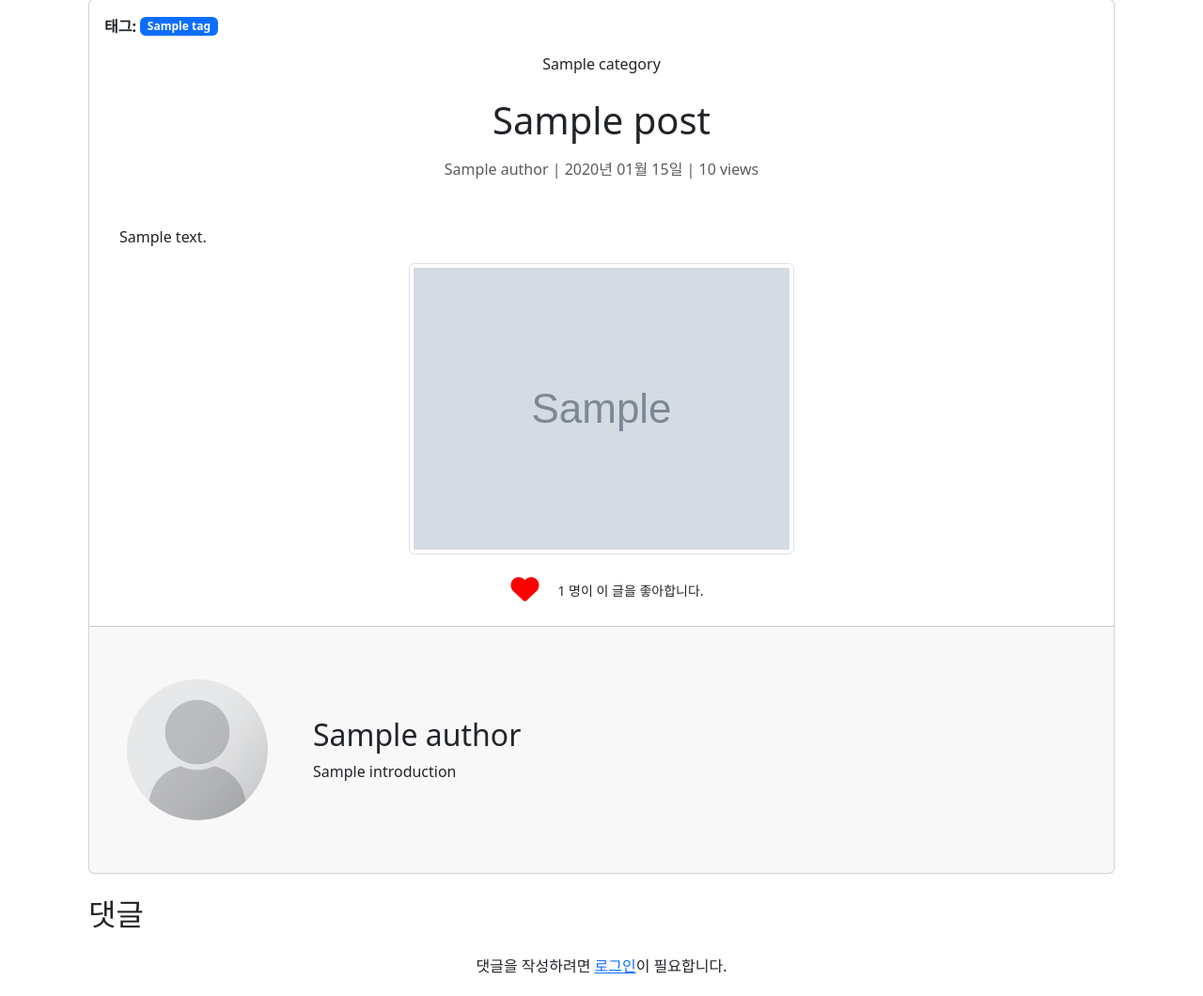
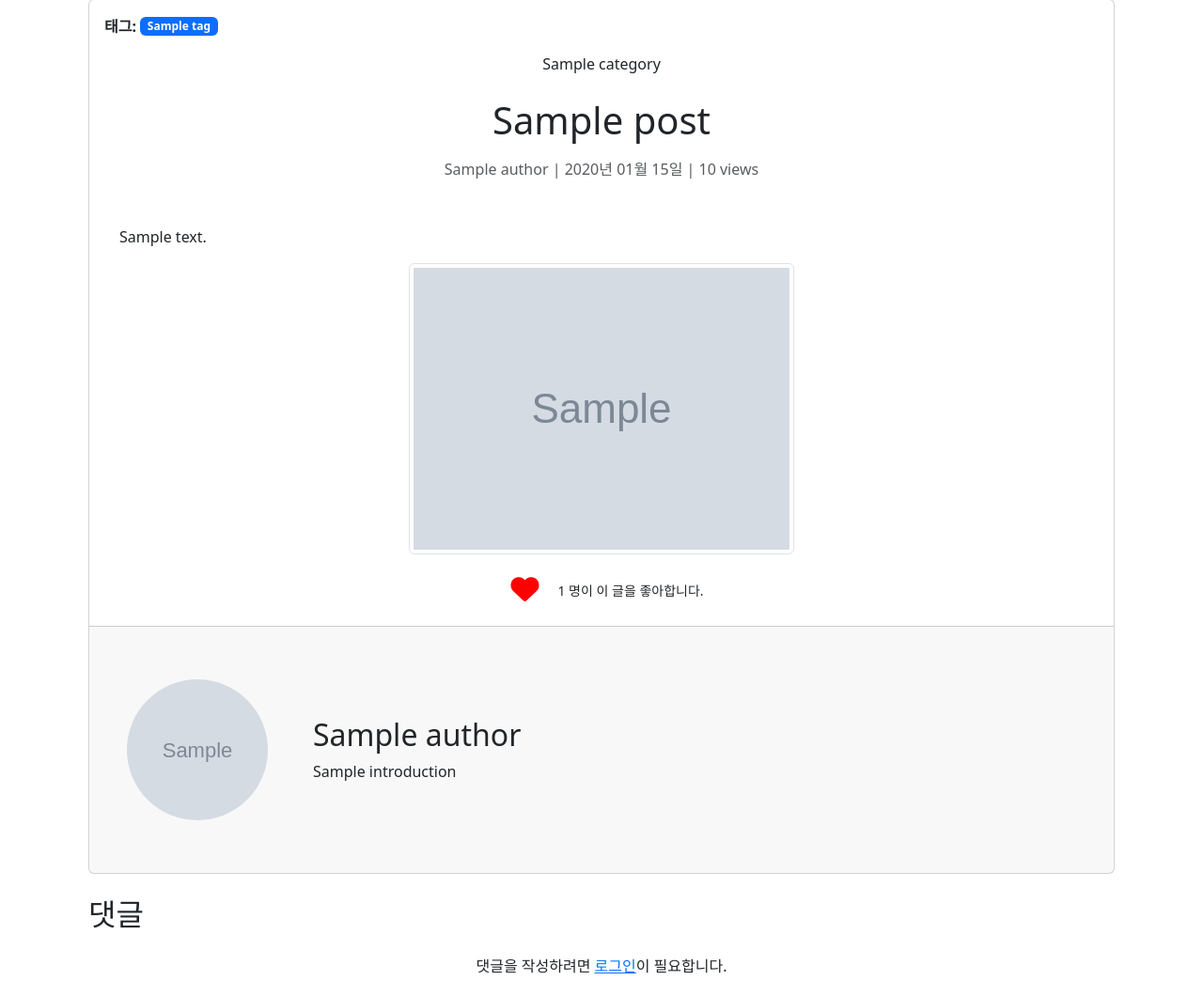
Before and after one commit to sungbinlee/django-blog-service, a Django app: template blogservice/blog/templates/blog/post_detail.html in a window 1280 px wide. Shown: the part 81-1141 px from the top of the page at 94% size. Run offline with Django 3.2, Linux system fonts and the light colour scheme; the template is opened without the code that fills it: most values are stand-ins (such as "Sample title", 1, 10 or a date in 2020); grey boxes marked "Sample" are stand-in pictures; some libraries are stand-ins or nearby versions.

Commit message:
[fix] post_datail user.profile pic 정상적으로 나오게 수정

```diff
--- a/blogservice/blog/templates/blog/post_detail.html
+++ b/blogservice/blog/templates/blog/post_detail.html
@@ -64,7 +64,7 @@
       <div class="card-footer">
         <div class="d-flex my-5 ">
           <div class="ps-4">
-            <img src="{% if request.user.profile_picture %} {{ request.user.profile_picture.url  }}{% else %}{% static 'img/user_placeholder.png' %}{% endif %}" alt="Profile Picture" style="width: 150px; height: 150px; object-fit: cover; border-radius: 50%;">
+            <img src="{% if post.user.profile_picture %} {{ post.user.profile_picture.url  }}{% else %}{% static 'img/user_placeholder.png' %}{% endif %}" alt="Profile Picture" style="width: 150px; height: 150px; object-fit: cover; border-radius: 50%;">
           </div>
           <div class="px-5 align-self-center">
             <h2 class="card-title mb-2">{{ post.author.name }}</h2>
```
